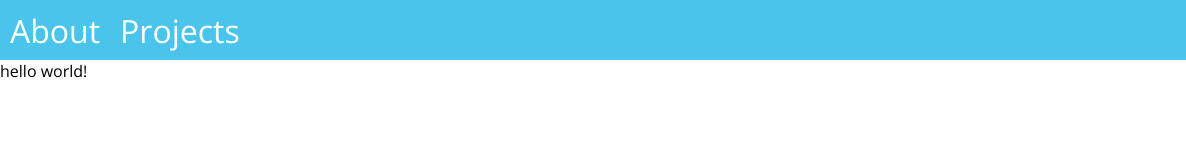
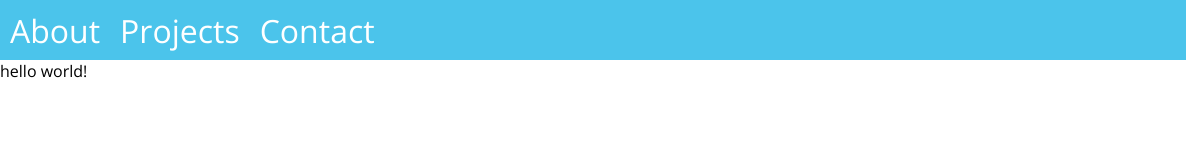
Before and after one commit to ejdeposit/personal_website, a plain HTML site: page index.html in a window 1280 px wide. Shown: the full height of the page, 0-1186 px from the left. Drawn offline with nearby package versions, Linux system fonts and the light colour scheme.

Commit message:
added contact link

```diff
--- a/index.html
+++ b/index.html
@@ -22,6 +22,9 @@
                 <div>
                     Projects
                 </div>
+                <div>
+                    Contact
+                </div>
             </div>
             <div id="profiles">
                 <div>
```
